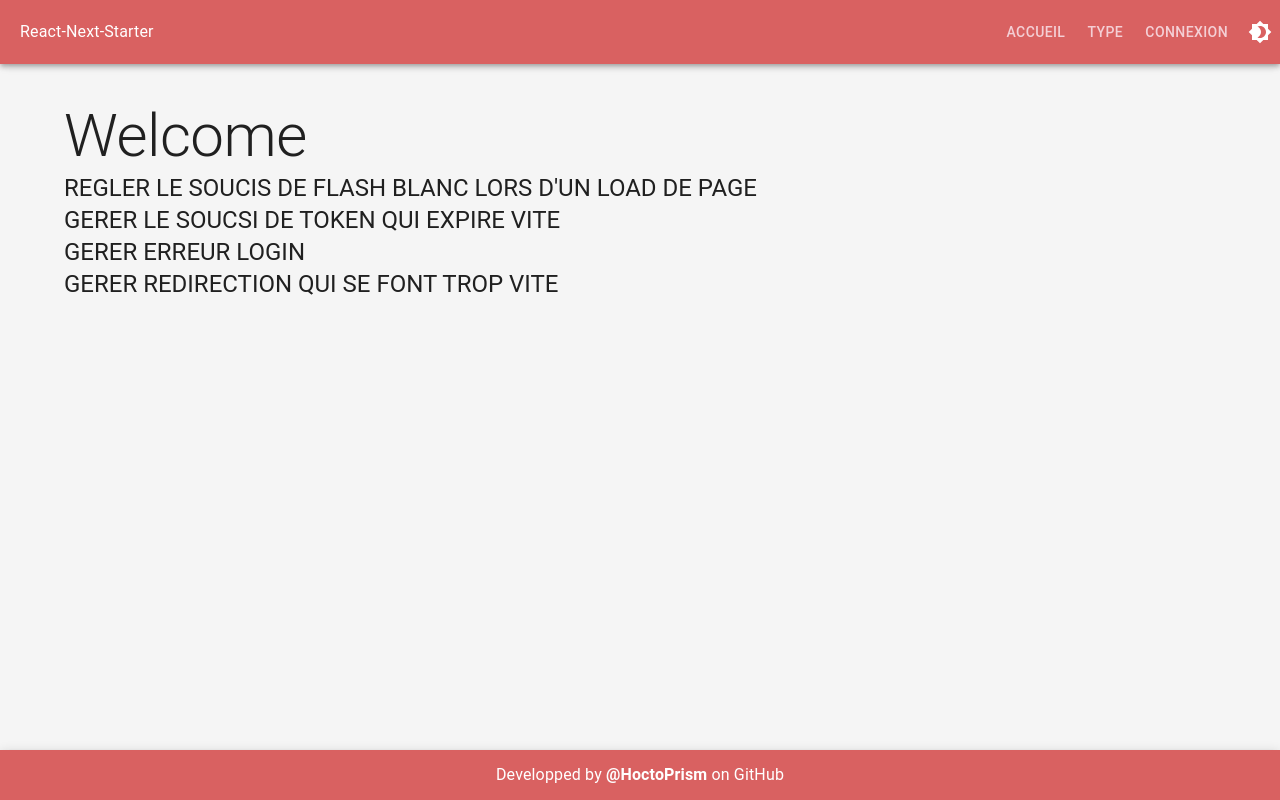
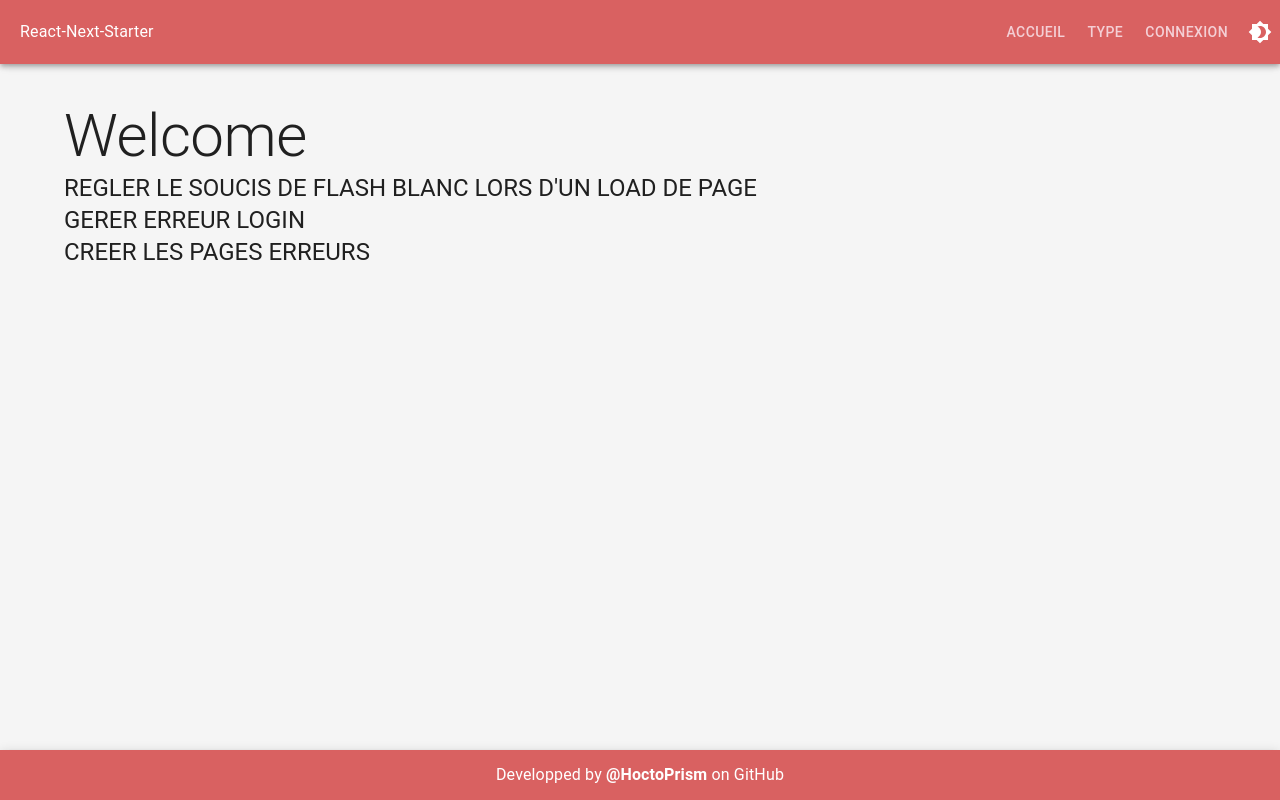
Before and after one commit to HoctoPrism/outdated-starter-react, a Next.js app: page / in a window 1280 px wide. Built offline with nearby package versions, Linux system fonts and the light colour scheme; no server answers.

Commit message:
tasks updated

```diff
--- a/pages/index.js
+++ b/pages/index.js
@@ -10,9 +10,8 @@ function Home() {
         <Box>
             <Typography variant="h2">Welcome</Typography>
             <Typography variant="h5">REGLER LE SOUCIS DE FLASH BLANC LORS D&apos;UN LOAD DE PAGE</Typography>
-            <Typography variant="h5">GERER LE SOUCSI DE TOKEN QUI EXPIRE VITE </Typography>
             <Typography variant="h5">GERER ERREUR LOGIN </Typography>
-            <Typography variant="h5">GERER REDIRECTION QUI SE FONT TROP VITE </Typography>
+            <Typography variant="h5">CREER LES PAGES ERREURS</Typography>
         </Box>
     </Container>
 }
```
